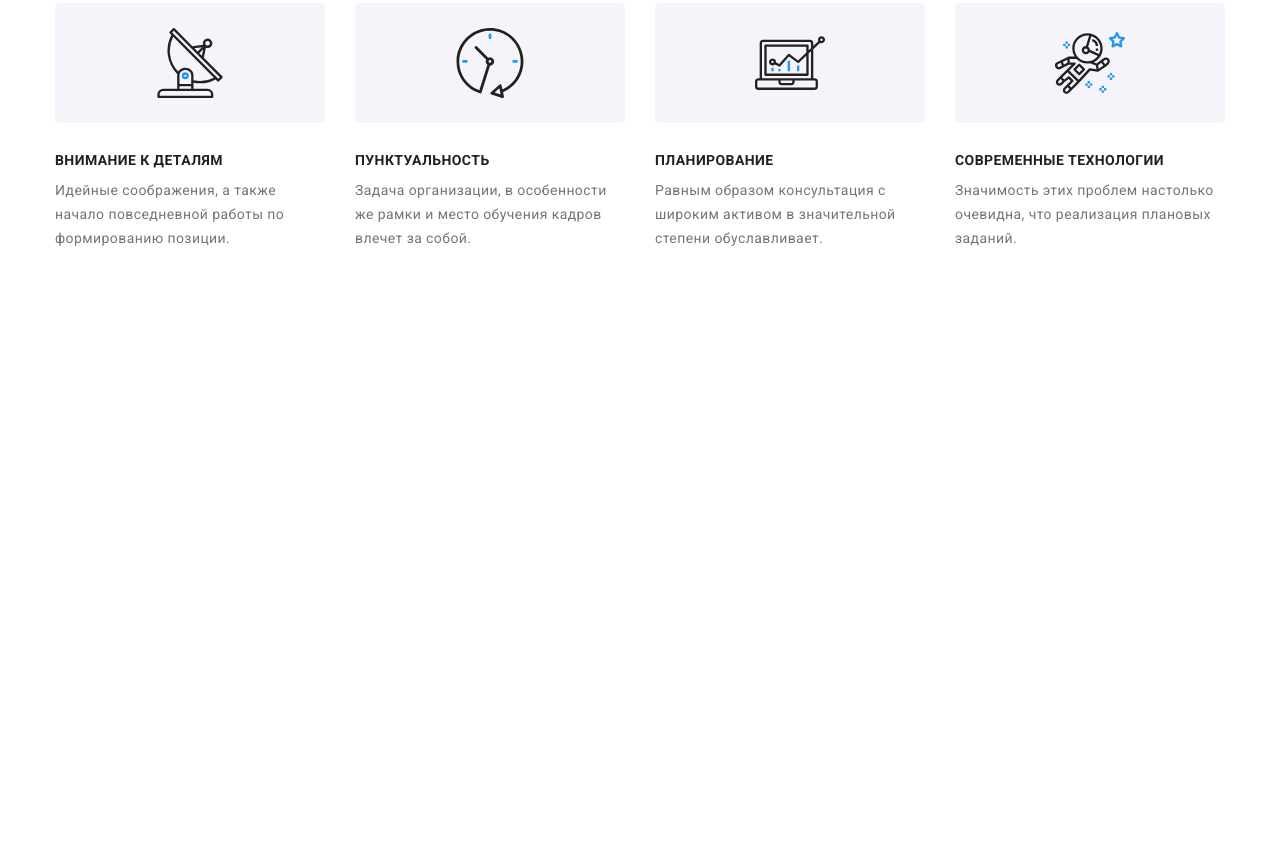
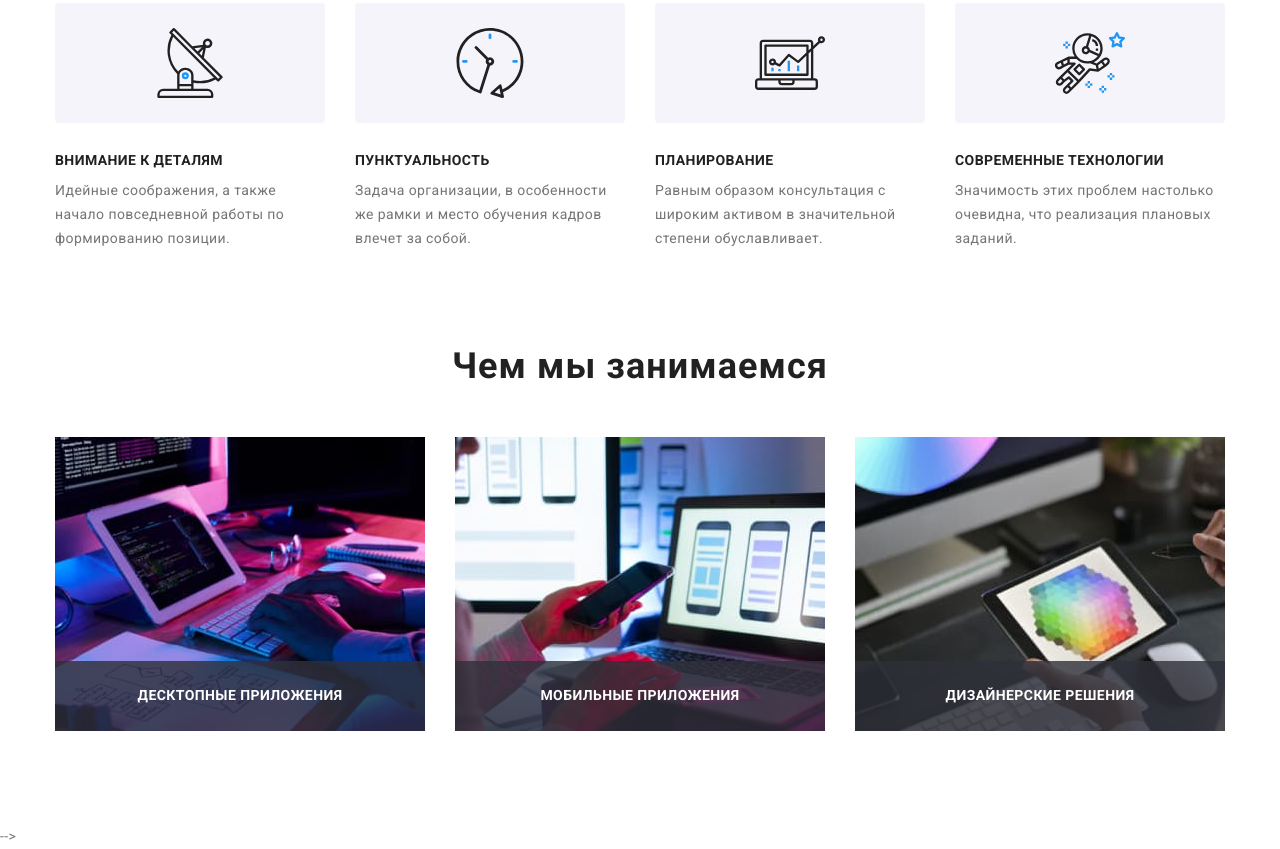
Before and after one commit to SlavikChuprin/goit-markup-hw-08, a plain HTML site: page index.html in a window 1280 px wide. Shown: the part 772-1621 px from the top of the page. Before the commit the page ends 1117 px from the top, so only its background shows below. Drawn offline with nearby package versions, Linux system fonts and the light colour scheme; a script that the page names is missing.

Commit message:
add 2 dpi pictures to section what we do

```diff
--- a/index.html
+++ b/index.html
@@ -139,26 +139,32 @@
 
       <!-- WHAT DO WE DO -->
 
-      <!-- <section class="what-we-do">
+       <section class="what-we-do">
             <div class="container">
                 <h2 class="what-we-do__tittle">Чем мы занимаемся</h2>
             <ul class="what-we-do__list">
                 <li class="what-we-do__item">
-                    <img src="./images/box-1.jpg"
+                    <img
+                    srcset="./images/wwd.jpg 1x, ./images/wwd@2x.jpg 2x"
+                    src="./images/wwd.jpg"
                     alt="пишем код"
                     width="370"
                     class="what-we-do__image">
                     <h3 class="what-we-do__description">Десктопные приложения</h3>
                 </li>
                 <li class="what-we-do__item">
-                    <img src="./images/box-2.jpg"
+                    <img
+                    srcset="./images/wwd-1.jpg 1x, ./images/wwd@2x-1.jpg 2x"
+                    src="./images/wwd-1.jpg"
                     alt="Разрабатываем приложения"
                      width="370"
                      class="what-we-do__image" >
                     <h3 class="what-we-do__description">Мобильные приложения</h3>
                 </li>
                 <li class="what-we-do__item">
-                    <img src="./images/box-3.jpg"
+                    <img
+                    srcset="./images/wwd-2.jpg 1x, ./images/wwd@2x-2.jpg 2x"
+                    src="./images/wwd-2.jpg"
                     alt="Оформляем красиво"
                     width="370"
                     class="what-we-do__image">
--- a/sass/components/_what-we-do.scss
+++ b/sass/components/_what-we-do.scss
@@ -1,4 +1,8 @@
 .what-we-do {
+  @media screen and (max-width: 1199px) {
+    display: none;
+  }
+
   padding-bottom: 94px;
 }
 
```
Also changed, not shown: css/main.css, css/main.min.css, 2 other files.
